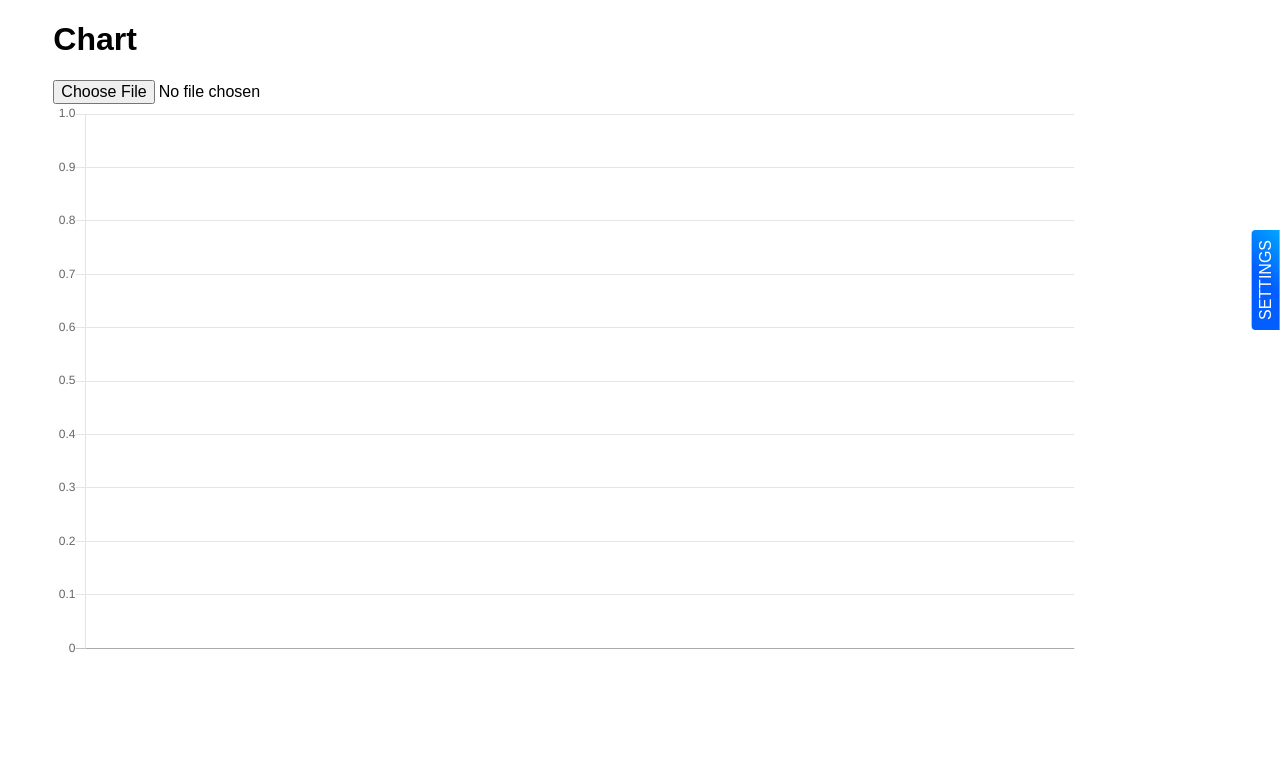
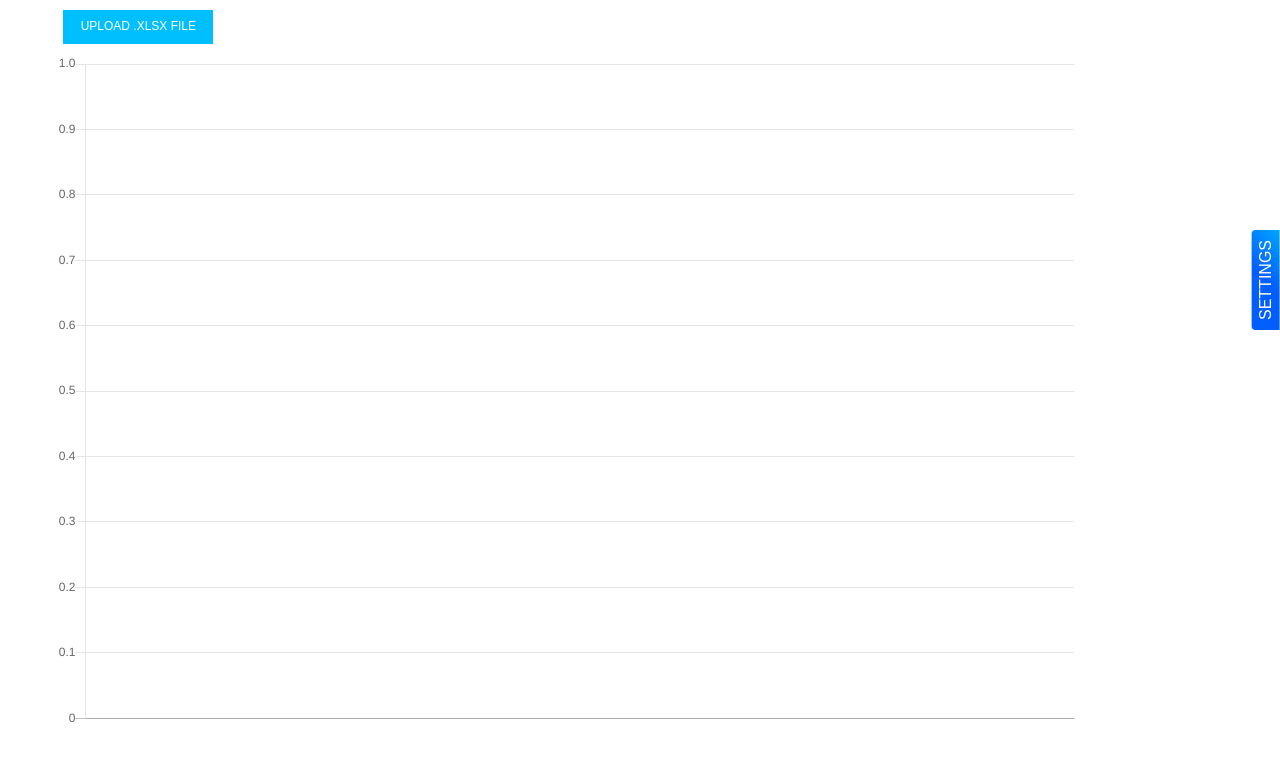
Before and after one commit to orta-contrib/misc-charts, a plain HTML site: page index.html in a window 1280 px wide. Drawn offline with nearby package versions, Linux system fonts and the light colour scheme.

Commit message:
fix upload button style

```diff
--- a/index.html
+++ b/index.html
@@ -12,10 +12,14 @@
             <div class="pure-g">
                 <div class="pure-u-1-24"></div>
                 <div class="pure-u-22-24">
-                    <h1>Chart</h1>
-                    <input type="file" id="file">
+                    <div class="button-wrapper">
+                        <span class="label">
+                            Upload .xlsx file
+                        </span>
+                        <input type="file" id="upload" name="upload" class="upload-box" placeholder="Upload .xlsx File">
+                    </div>
                     <div style="overflow-x: auto">
-                        <div style="height: 70vh; width: 80vw;">
+                        <div style="height: 85vh; width: 80vw;">
                             <canvas id="chart" style="width: 0;"></canvas>
                         </div>
                     </div>
@@ -111,7 +115,7 @@
                 reader.readAsArrayBuffer(file);
             }
             // TODO: Change 'change' event listener
-            document.getElementById("file").addEventListener("change", handleFile, false);
+            document.getElementById("upload").addEventListener("change", handleFile, false);
         </script>
     </body>
 </html>
--- a/style.css
+++ b/style.css
@@ -131,3 +131,35 @@ form div:last-child {
 .form {
   transition: all 0.35s ease-in-out;
 }
+
+.button-wrapper {
+  position: relative;
+  width: 150px;
+  text-align: center;
+  margin: 10px;
+}
+
+.button-wrapper span.label {
+  position: relative;
+  z-index: 0;
+  display: inline-block;
+  width: 100%;
+  background: #00bfff;
+  cursor: pointer;
+  color: #fff;
+  padding: 10px 0;
+  text-transform: uppercase;
+  font-size: 12px;
+}
+
+#upload {
+  display: inline-block;
+  position: absolute;
+  z-index: 1;
+  width: 100%;
+  height: 50px;
+  top: -30px;
+  left: 0;
+  opacity: 0;
+  cursor: pointer;
+}
```
